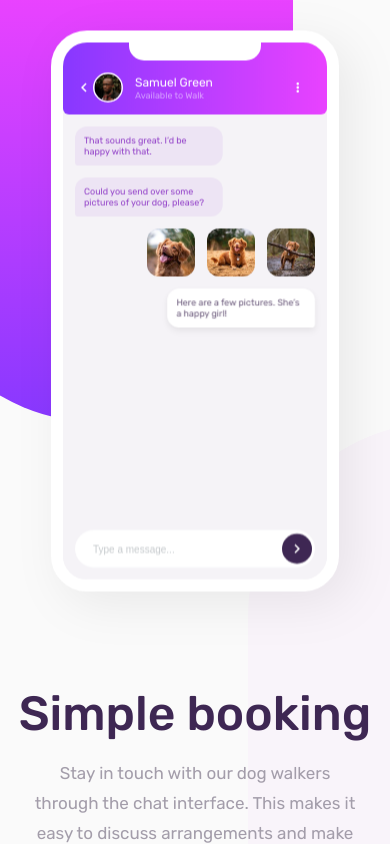
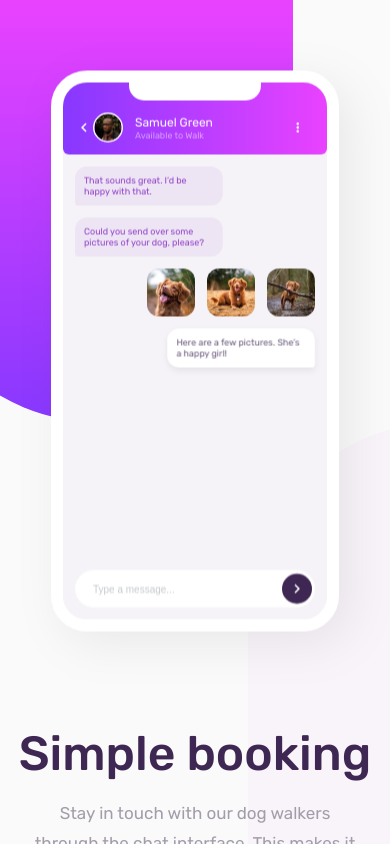
Before and after one commit to Andrew-Neely-82/fe-chat-app-css-illustration, a React (Vite) app: page / in a window 390 px wide. Built offline with nearby package versions, Linux system fonts and the light colour scheme.

Commit message:
changing margin based on actual phone usage

```diff
--- a/src/App.scss
+++ b/src/App.scss
@@ -103,7 +103,7 @@ main {
   @media screen and (max-width: 430px) {
     scale: 0.75;
     margin: 0;
-    margin-top: 5rem;
+    margin-top: 10rem;
   }
 }
 
```
